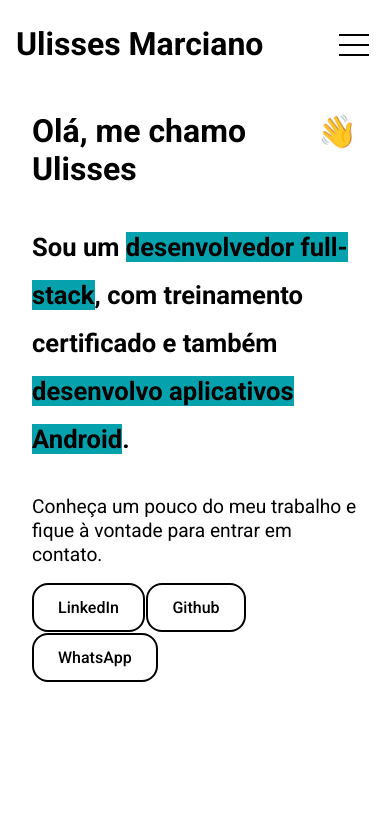
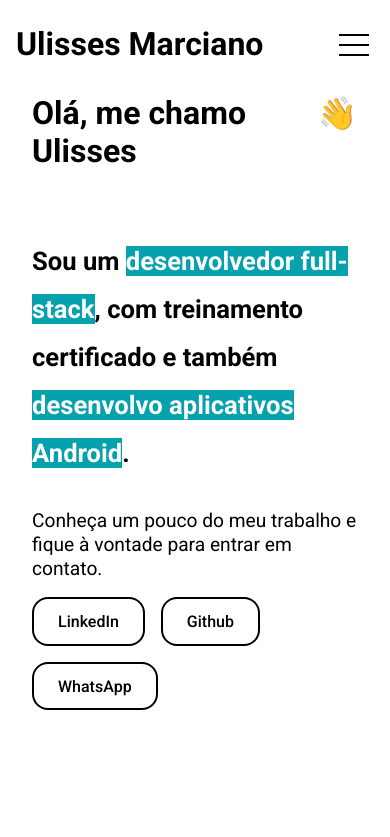
Before and after one commit to ulissesmarciano/portfolio-ulisses, a React (Create React App) app: page / in a window 390 px wide. Shown: the top 837 px of the page. Built offline with nearby package versions, Linux system fonts and the light colour scheme.

Commit message:
Mudando orientação do GreetingSection para mobile first

```diff
--- a/src/components/GreetingSection/styles.js
+++ b/src/components/GreetingSection/styles.js
@@ -11,7 +11,7 @@ const slideUp = keyframes`
   }
 `;
 
-export const Container = styled.section`
+export const Container2 = styled.section`
 
     opacity: 0;
     transform: translateY(20px);
@@ -139,4 +139,124 @@ export const Container = styled.section`
             }
         }
     }
-`;
+`
+
+export const Container = styled.section`
+    padding-bottom: 8rem;
+
+    opacity: 0;
+    transform: translateY(20px);
+    transition: all 0.5s ease-out;
+
+    display: flex;
+    flex-direction: column;
+    justify-content: center;
+    align-items: flex-start;
+    gap: 2rem;
+
+    &.is-visible {
+        animation: ${slideUp} 0.5s forwards;
+    }
+
+    height: calc(100vh - 136.78px);
+
+    .hello-section {
+        margin-bottom: 2.2rem;
+
+        display: flex;
+        align-items: flex-start;
+        gap: 1rem;
+
+        font-size: 2rem;
+    }
+
+    .hello-section .waving-hand {
+        font-size: 2rem;
+        display: inline-block;
+        animation: wave 2s infinite;
+        transform-origin: 70% 70%;
+    }
+
+    @keyframes wave {
+        0% {
+            transform: rotate(0deg);
+        }
+
+        10% {
+            transform: rotate(14deg);
+        }
+
+        20% {
+            transform: rotate(-8deg);
+        }
+
+        30% {
+            transform: rotate(14deg);
+        }
+
+        40% {
+            transform: rotate(-4deg);
+        }
+
+        50% {
+            transform: rotate(10deg);
+        }
+
+        60% {
+            transform: rotate(0deg);
+        }
+
+        100% {
+            transform: rotate(0deg);
+        }
+    }
+
+    .summary-sentence {
+
+        font-size: 1.4rem;
+        line-height: 2.2rem;
+        font-weight: bold;
+    }
+
+    .summary-sentence span {
+        background-color: #05a1ad;
+        color: #fff;
+    }
+
+    .contact-screen p {
+        margin-bottom: 1rem;
+    }
+
+    .contact-screen .contact-link-screen {
+        display: flex;
+        gap: .1rem;
+        flex-wrap: wrap;
+    }
+
+    @media(min-width: 375px){
+        height: calc(100vh - 88.38px);
+        .summary-sentence {
+            font-size: 1.6rem;
+            line-height: 3rem;
+        }
+
+        .contact-screen p {
+            font-size: 1.2rem;
+            line-height: 1.5rem;
+        }
+
+        .contact-screen .contact-link-screen {
+            gap: 1rem;
+        }
+    }
+
+    @media(min-width: 768px){
+        .hello-section {
+            font-size: 2.625rem;
+        }
+
+        .summary-sentence {
+            font-size: 2rem;
+        }
+    }
+`
```
